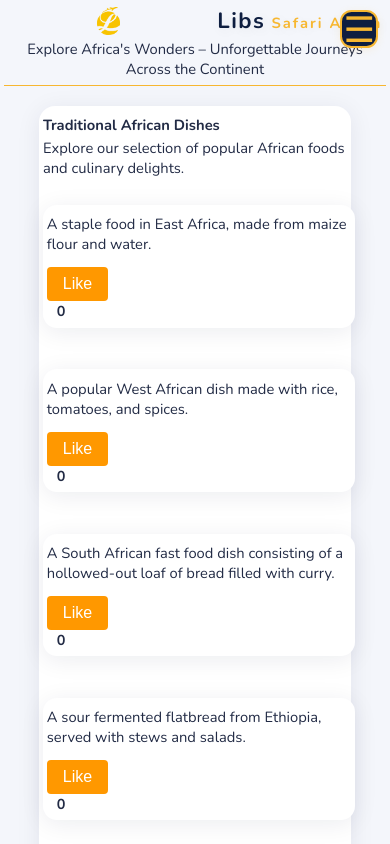
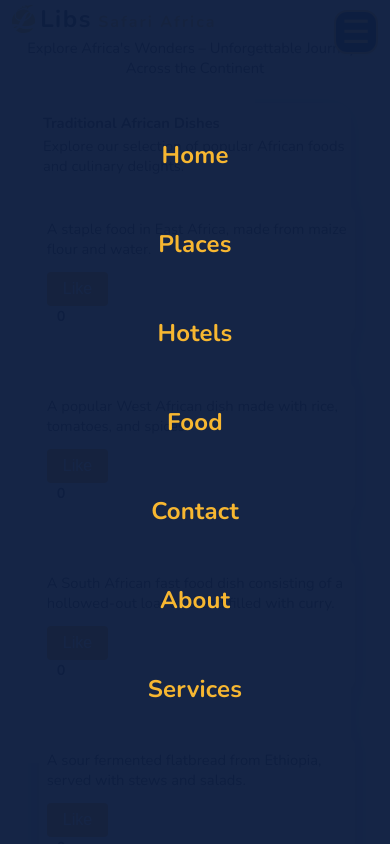
Before and after one commit to devmaina/libs-safari-africa, a plain HTML site: page Food.html in a window 390 px wide. Both pictures are taken after a click on the button "Open navigation". Shown: the top 844 px of the page. Drawn offline with nearby package versions, Linux system fonts and the light colour scheme.

Commit message:
site build and developed by mainadev of ibconcept.vip

```diff
--- a/Food.html
+++ b/Food.html
@@ -148,5 +148,25 @@
         countSpan.textContent = count;
       }
     </script>
+    <script>
+        // Hamburger/overlay nav logic
+        const hamburgerBtn = document.getElementById('hamburgerBtn');
+        const overlayNav = document.getElementById('overlayNav');
+        if (hamburgerBtn && overlayNav) {
+            hamburgerBtn.addEventListener('click', function(e) {
+                overlayNav.classList.add('active');
+            });
+            overlayNav.addEventListener('click', function(e) {
+                if (e.target === overlayNav) {
+                    overlayNav.classList.remove('active');
+                }
+            });
+            overlayNav.querySelectorAll('a').forEach(link => {
+                link.addEventListener('click', function() {
+                    overlayNav.classList.remove('active');
+                });
+            });
+        }
+    </script>
 </body>
 </html>
--- a/style.css
+++ b/style.css
@@ -74,12 +74,10 @@ h3{
 /* Hamburger styles */
 .hamburger {
     display: none;
-    background: var(--secondary);
+    /* background: var(--secondary); */
     color: var(--primary);
     border: none;
-    font-size: 2.2rem;
-    width: 38px;
-    height: 38px;
+    font-size: 2rem;
     border-radius: 30%;
     align-items: center;
     justify-content: center;
@@ -357,24 +355,35 @@ display: none;
 
 @media (max-width: 600px) {
     header {
-        padding: 0.4rem 1vw 0.2rem 1vw;
+        padding: 0.2rem 0.5rem 0.2rem 0.5rem;
+        border: none;
     }
     .header-flex {
-        display: block;
-        gap: 0.15rem;
+        display: flex;
+        align-items: center;
+        justify-content: flex-start;
+        gap: 0.3rem;
+    }
+    .header-link {
+        gap: 0.2rem;
     }
     .header-logo {
         height: 28px;
-        max-width: 50vw;
-        margin: 0 auto 0.1rem auto;
+        max-width: 38vw;
+        margin: 0 0.1rem 0 0;
+        padding: 0;
+        display: block;
     }
     .header-title {
-        font-size: 0.92rem;
-        margin-right: 0;
-        text-align: center;
+        font-size: 1rem;
+        margin: 0;
+        padding: 0;
+        text-align: left;
+    }
+    header > .header-flex > nav {
+        display: none !important;
     }
     nav {
-        display: none !important;
         gap: 0.15rem;
         margin: 0.3rem 0;
         padding: 0;
@@ -396,8 +405,8 @@ display: none;
         font-weight: 700;
     }
     .fade-gallery {
-        width: 98vw;
-        height: 38vw;
+        width: 90vw;
+        height: 58vw;
         min-height: 90px;
         border-radius: 6px;
         margin-bottom: 0.7rem;
@@ -420,9 +429,9 @@ display: none;
     .card {
         width: 80vw;
         max-width: 88vw;
-        padding: 0.4rem 1vw;
+        padding: 0.8rem 1vw;
         font-size: 0.9rem;
-        margin: 0.3rem 0;
+        margin: 0.1rem 0;
     }
     main, .main-content, .body-content {
         margin: 0.5rem 0;
@@ -460,4 +469,7 @@ display: none;
         margin-top: 1.2rem !important;
         margin-bottom: 1.2rem !important;
     }
+    footer {
+        font-size: 0.72em !important;
+    }
 }
```
Also changed, not shown: about.html (+20 -0 lines), contact.html (+20 -0 lines), hotels.html (+20 -0 lines), places.html (+20 -0 lines), services.html (+20 -0 lines).
